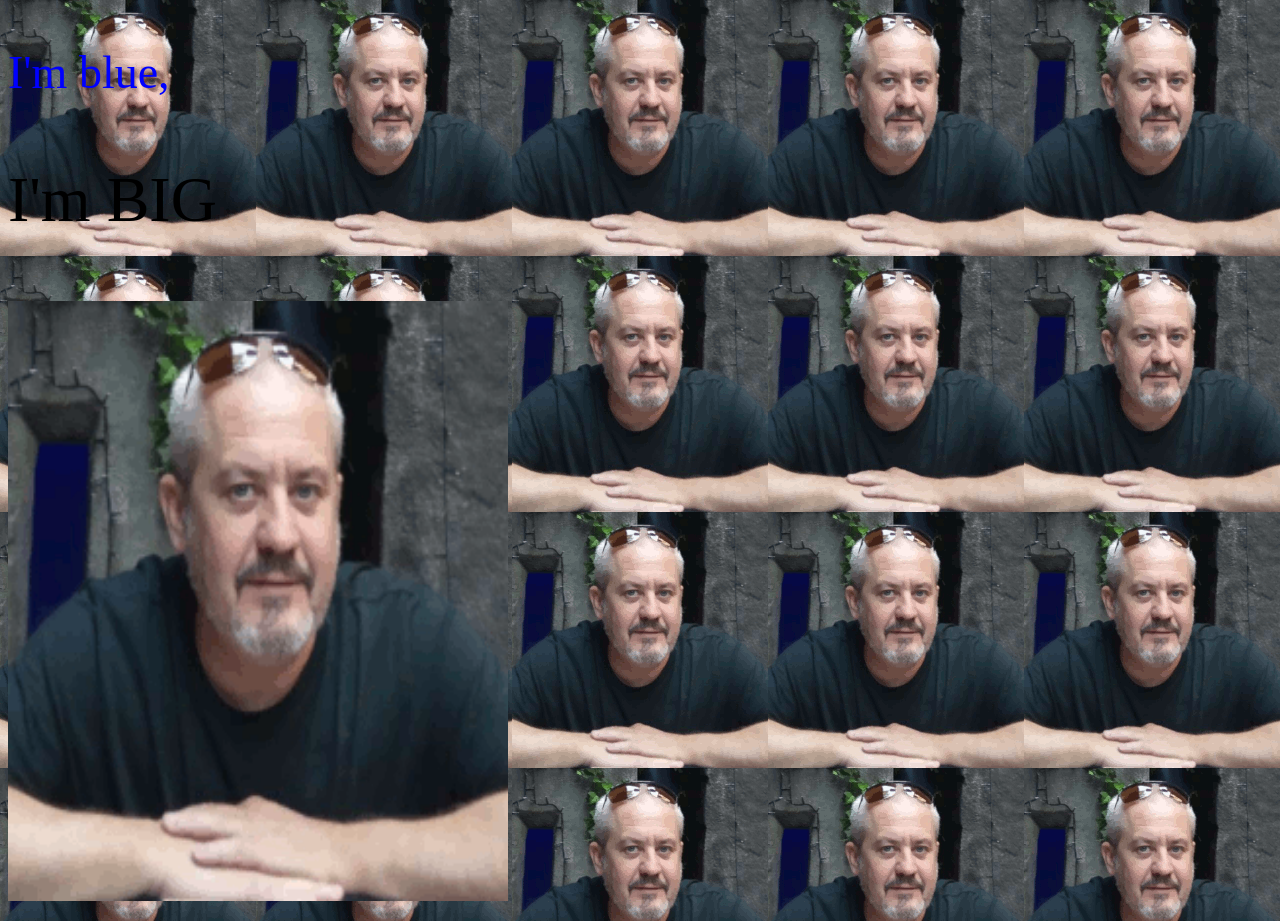
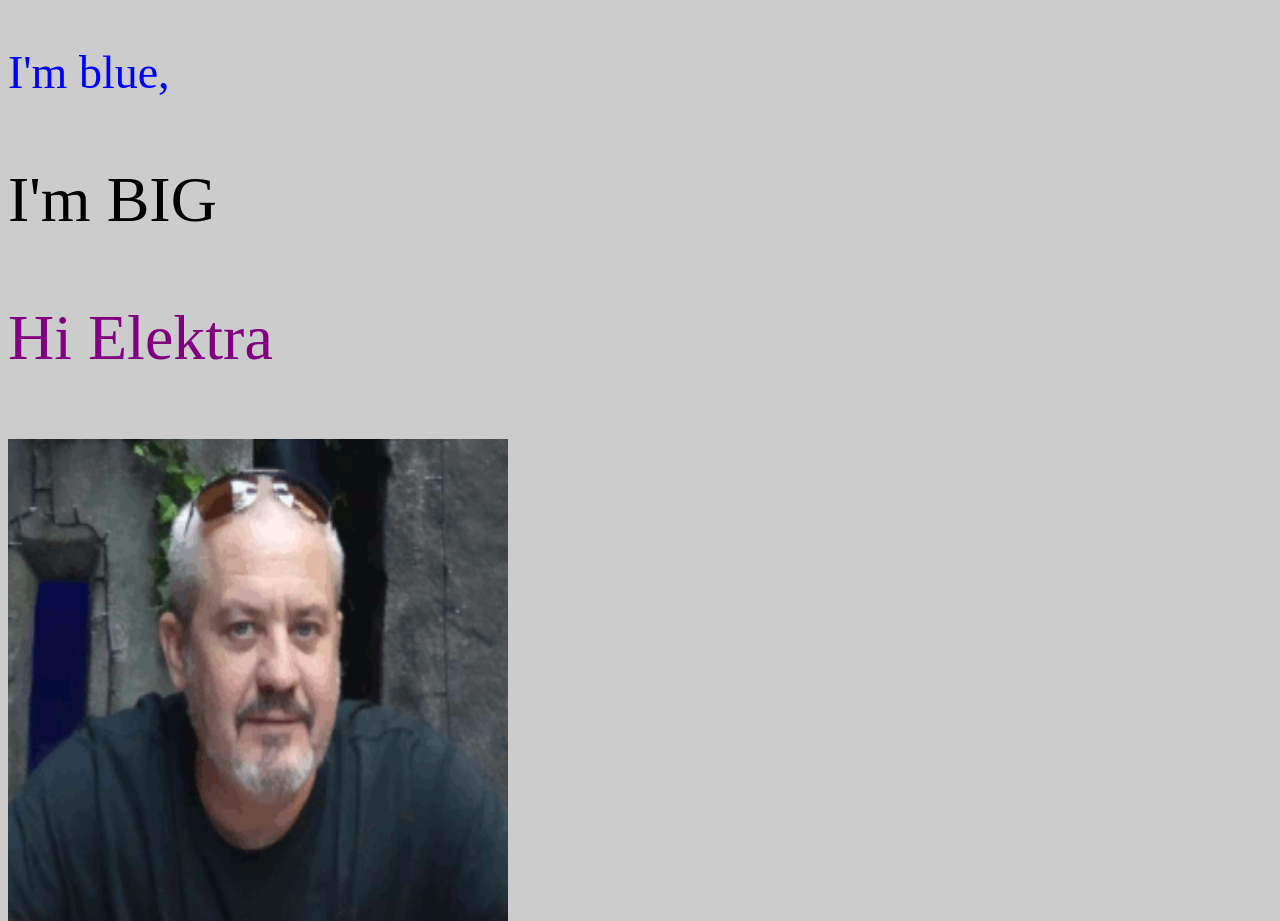
Before and after one commit to nyje/nyje.github.io, a plain HTML site: page index.html in a window 1280 px wide. Shown: the top 921 px of the page. Drawn offline with Linux system fonts and the light colour scheme.

Commit message:
Update index.html

```diff
--- a/index.html
+++ b/index.html
@@ -3,13 +3,15 @@
   <head>
     <title>TESTING</title>
   </head>
-  <body style="background-image: url('images/nyje.png'); background-color: #cccccc;">
+  <body style="background-color: #cccccc;">
     <p style="color:blue;font-size:46px;">
       I'm blue,
     </p>
     <p  style="font-size:400%">
       I'm BIG
     </p>
+    <p style="color:purple;font-size:400%">
+      Hi Elektra
     <div>
       <img src="images/nyje.png" width="500" height="600"/>
     </div>
```
